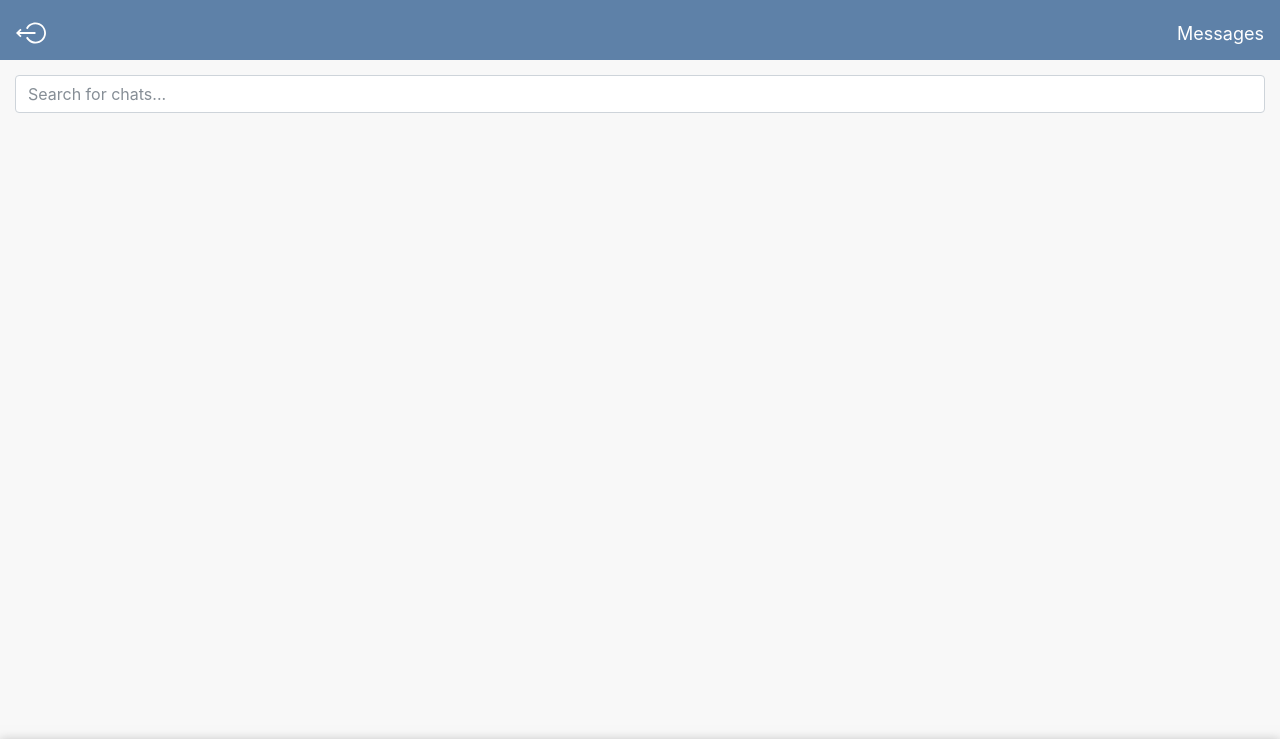
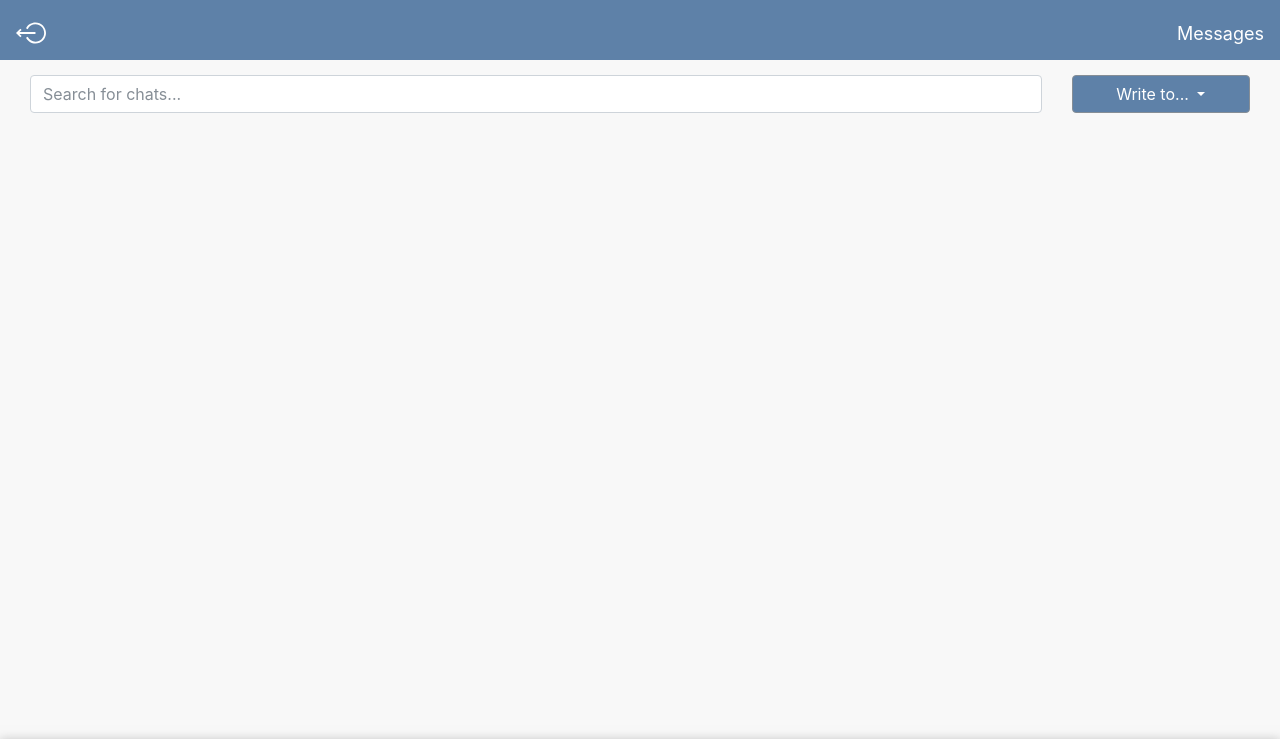
Before and after one commit to tolparow/it_project_2, a Django app: page / in a window 1280 px wide. Shown: the top 739 px of the page. Run offline with Django 3.2, Linux system fonts and the light colour scheme; the visitor is signed in with stand-in values (Sample User, id 1); data that the repository does not hold is empty; some libraries are stand-ins or nearby versions.

Commit message:
Write to option added, adaptivity added

```diff
--- a/static/css/main.css
+++ b/static/css/main.css
@@ -172,3 +172,17 @@ a, a:hover, a:focus {
     top: 21px;
     right: 20px;
 }
+
+.dropdown-toggle {
+    cursor: pointer;
+    width: 100%;
+    background-color: var(--main-theme-color);
+}
+
+.dropdown-item, .dropdown-menu {
+    width: 100%;
+}
+
+.form-control.search {
+    margin-bottom: 15px;
+}
--- a/templates/www/messenger/main.html
+++ b/templates/www/messenger/main.html
@@ -21,12 +21,27 @@
 </nav>
 <div class="col-12 chats">
     <div class="row search-wrapper">
-        <input class="form-control search" placeholder="Search for chats...">
+        <div class="col-12 col-md-10 col-xl-10">
+            <input class="form-control search" placeholder="Search for chats...">
+        </div>
+        <div class="col-12 col-md-2 col-xl-2">
+            <div class="dropdown">
+                <button class="btn btn-secondary dropdown-toggle" type="button" id="dropdownMenuButton"
+                        data-toggle="dropdown" aria-haspopup="true" aria-expanded="false">
+                    Write to...
+                </button>
+                <div class="dropdown-menu" aria-labelledby="dropdownMenuButton">
+                    <a class="dropdown-item" href="#">Action</a>
+                </div>
+            </div>
+        </div>
     </div>
     <div class="list">
-        {% for chat in chats %}
-            {% include "www/blocks/chat-shortcut.html" %}
-        {% endfor %}
+        <div class="col-12">
+            {% for chat in chats %}
+                {% include "www/blocks/chat-shortcut.html" %}
+            {% endfor %}
+        </div>
     </div>
 </div>
 <div class="footer navbar">
```
Also changed, not shown: it_project_2/settings.py (+5 -5 lines).
